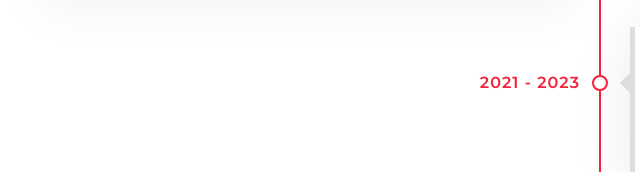
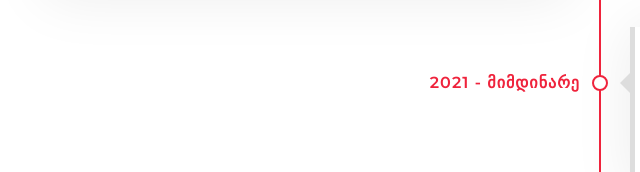
Before and after one commit to BekaBitarashvili/My_Portfolio, a plain HTML site: page index.html in a window 1280 px wide. Shown: the part 2368-2540 px from the top of the page, 40-680 px from the left. Drawn offline with nearby package versions, Linux system fonts and the light colour scheme.

Commit message:
Modified

```diff
--- a/index.html
+++ b/index.html
@@ -219,7 +219,7 @@
                     </div>
                     <div class="timeline-item right wow slideInRight" data-wow-delay="0.1s">
                         <div class="timeline-text">
-                            <div class="timeline-date">2021 - 2023</div>
+                            <div class="timeline-date">2021 - მიმდინარე</div>
                             <h2>Software QA Engineer</h2>
                             <h4>Crystal</h4>
                             <p>
```
